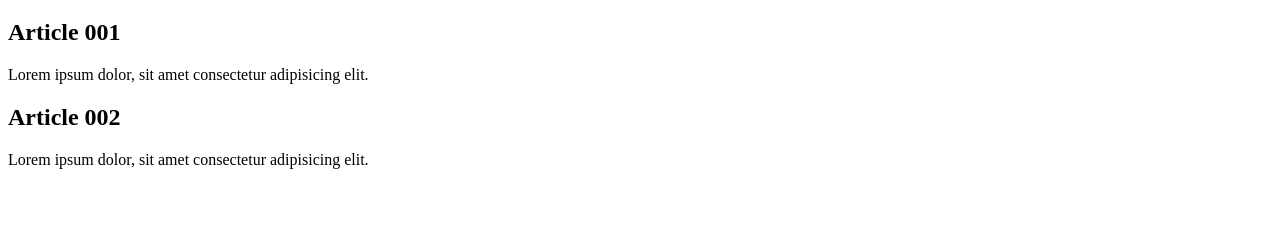
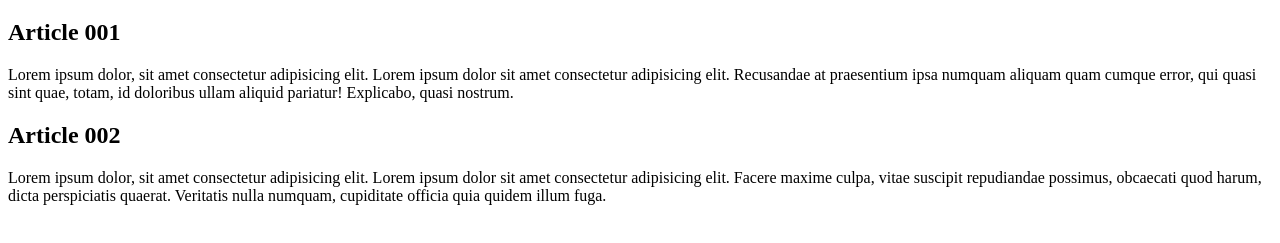
Before and after one commit to rickxyo/Branch, a plain HTML site: page index.html in a window 1280 px wide. Shown: the part 61-304 px from the top of the page. Drawn offline with Linux system fonts and the light colour scheme.

Commit message:
Update index.html

```diff
--- a/index.html
+++ b/index.html
@@ -12,11 +12,22 @@
       </header>
       <article>
         <h2>Article 001</h2>
-        <p>Lorem ipsum dolor, sit amet consectetur adipisicing elit.</p>
+        <p>
+          Lorem ipsum dolor, sit amet consectetur adipisicing elit. Lorem ipsum
+          dolor sit amet consectetur adipisicing elit. Recusandae at praesentium
+          ipsa numquam aliquam quam cumque error, qui quasi sint quae, totam, id
+          doloribus ullam aliquid pariatur! Explicabo, quasi nostrum.
+        </p>
       </article>
       <article>
         <h2>Article 002</h2>
-        <p>Lorem ipsum dolor, sit amet consectetur adipisicing elit.</p>
+        <p>
+          Lorem ipsum dolor, sit amet consectetur adipisicing elit. Lorem ipsum
+          dolor sit amet consectetur adipisicing elit. Facere maxime culpa,
+          vitae suscipit repudiandae possimus, obcaecati quod harum, dicta
+          perspiciatis quaerat. Veritatis nulla numquam, cupiditate officia quia
+          quidem illum fuga.
+        </p>
       </article>
     </main>
   </body>
```
